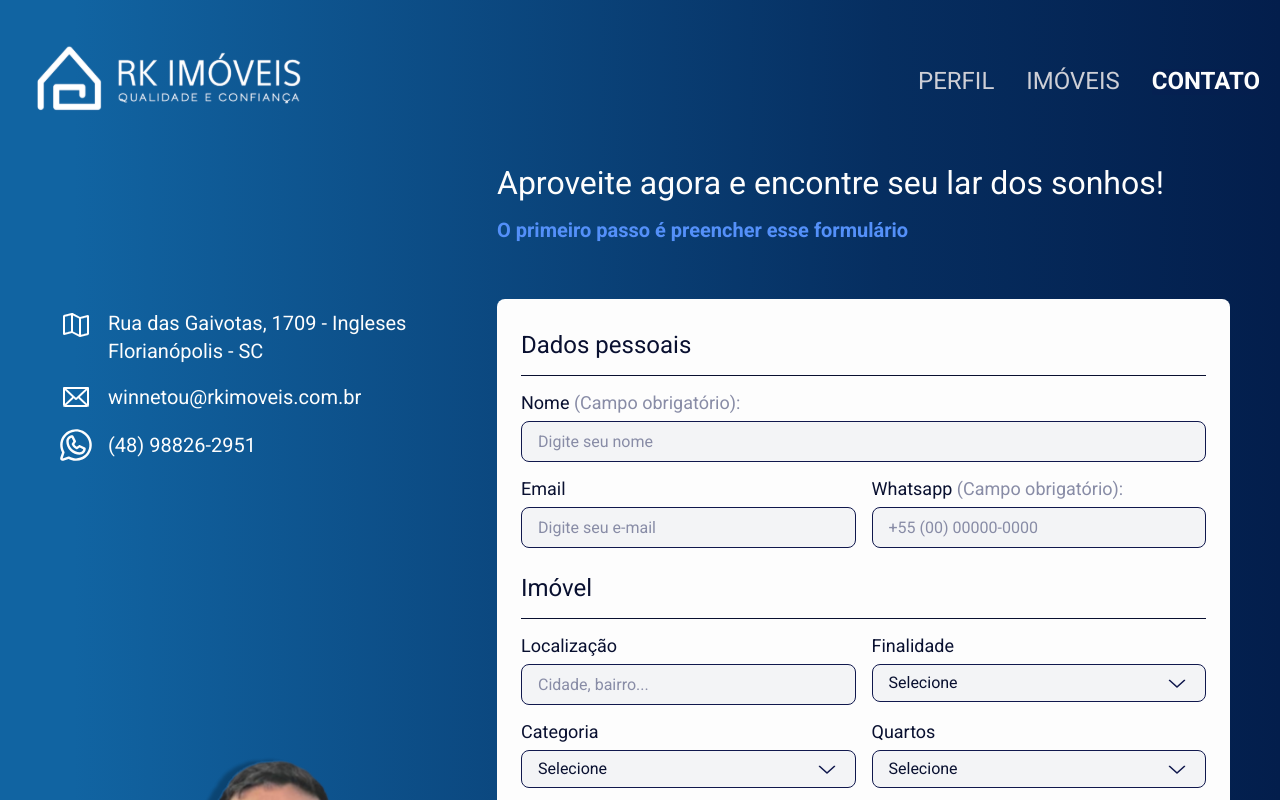
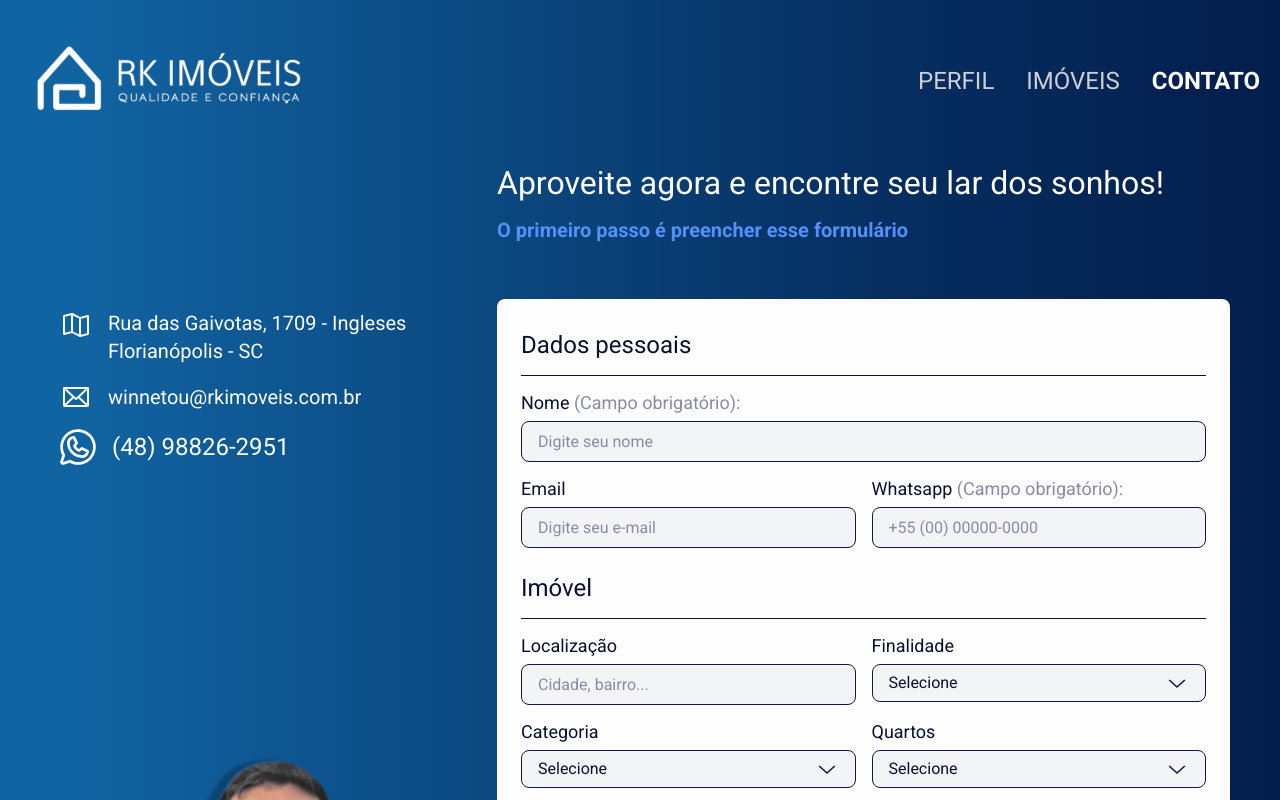
Before and after one commit to labyes24/RK-LP-VERA-MELENDEZ, a React (Vite) app: page /contact in a window 1280 px wide. Shown: the top 800 px of the page. Built offline with nearby package versions, Linux system fonts and the light colour scheme.

Commit message:
fix/FIX-0005/TASK-0012: updated ContactBlock font sizes

```diff
--- a/src/presentation/components/ContactBlock/styles.js
+++ b/src/presentation/components/ContactBlock/styles.js
@@ -21,7 +21,7 @@ export const Container = styled.aside`
 
     color: ${({ theme }) => theme.COLORS.white};
     font-family: 'Roboto', sans-serif;
-    font-size: 20px;
+    font-size: 2rem;
     font-style: normal;
     font-weight: 400;
     line-height: 140%;
@@ -32,7 +32,7 @@ export const Container = styled.aside`
       column-gap: 1.6rem;
 
       p {
-        word-break: break-all;
+        word-break: break-word;
 
         a {
           text-decoration: none;
@@ -58,12 +58,25 @@ export const Container = styled.aside`
       align-items: start;
     }
 
+    :nth-child(3) {
+      font-size: 2.4rem;
+
+      img {
+        width: 3.6rem;
+        height: 3.6rem;
+      }
+    }
+
     @media (max-width: 768px) {
-      font-size: 1.4rem;
+      font-size: 1.6rem;
 
-      :nth-child(2),
-      li:nth-child(3) {
-        font-size: 1.6rem;
+      :nth-child(3) {
+        font-size: 2rem;
+
+        img {
+          width: 3rem;
+          height: 3rem;
+        }
       }
     }
   }
```
